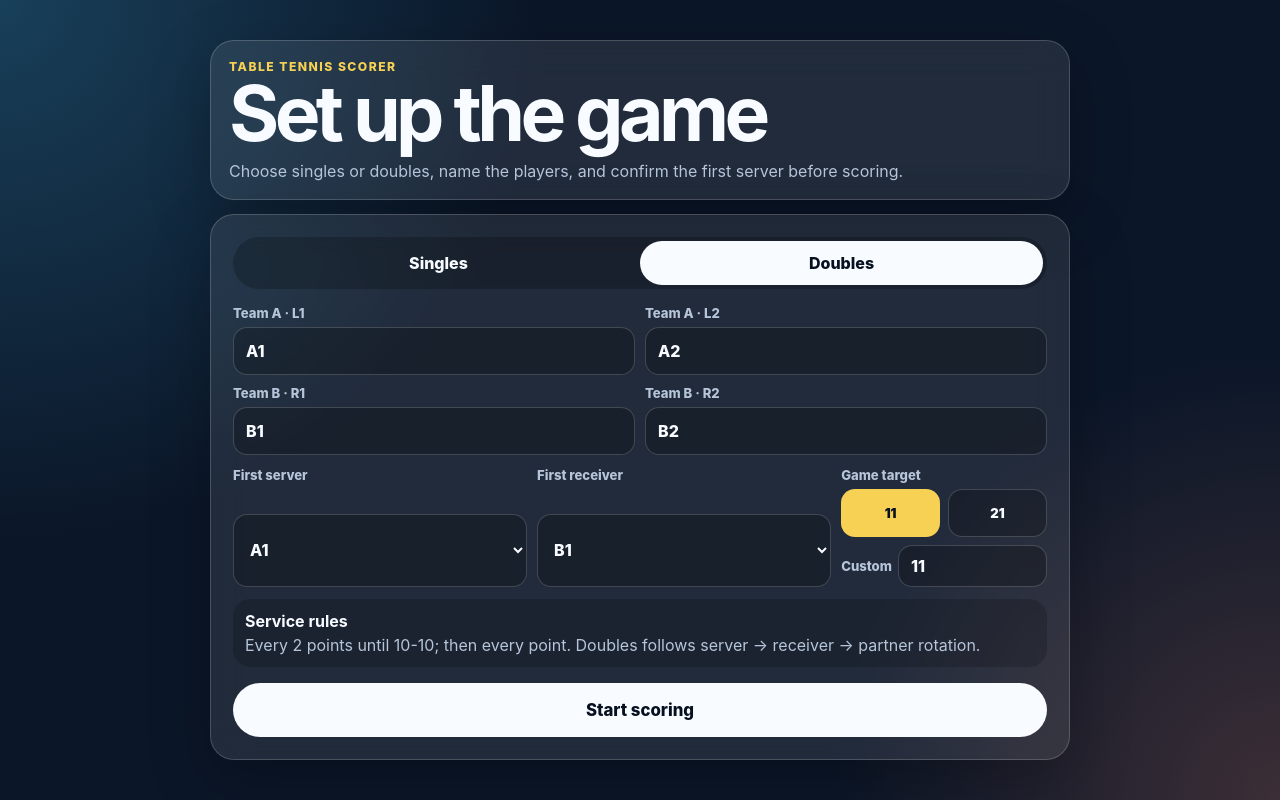
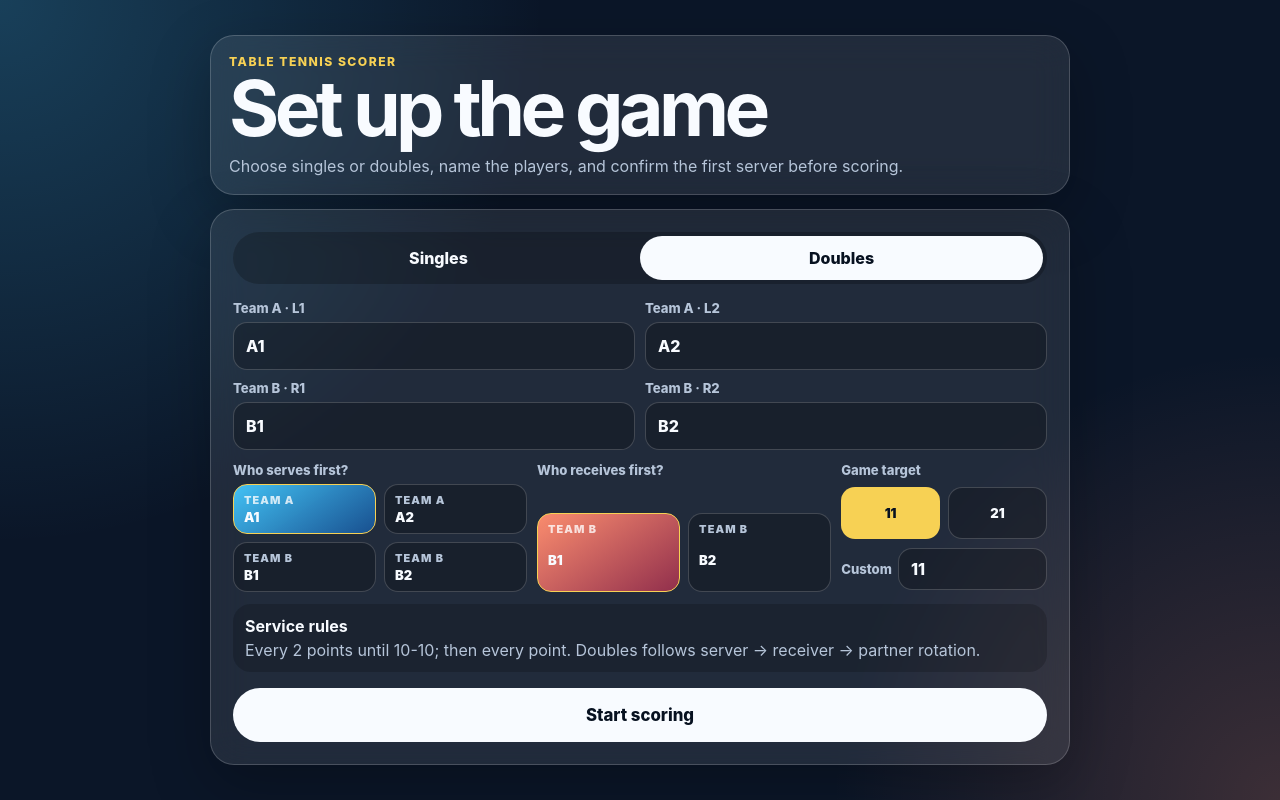
Before and after one commit to ocotter4-blip/table-tennis-scorekeeper, a React (Vite) app: page / in a window 1280 px wide. Both pictures are taken after a click on the button "Doubles". Built offline with nearby package versions, Linux system fonts and the light colour scheme.

Commit message:
Add tap-friendly first server selection

```diff
--- a/src/App.css
+++ b/src/App.css
@@ -138,13 +138,15 @@ h2 { margin-bottom: 4px; font-size: clamp(1.55rem, 7vw, 2.7rem); }
 }
 .setup-fields { margin-bottom: 12px; }
 .select-row { grid-template-columns: 1fr; margin-bottom: 12px; }
-label, .target-field { display: grid; gap: 6px; color: var(--muted); font-size: 0.82rem; font-weight: 800; }
+label, .target-field, .choice-field { display: grid; gap: 6px; color: var(--muted); font-size: 0.82rem; font-weight: 800; }
 .field-label { color: var(--muted); }
+.choice-options,
 .target-options {
   display: grid;
   grid-template-columns: 1fr 1fr;
   gap: 8px;
 }
+.choice-chip,
 .target-chip {
   min-height: 48px;
   border: 1px solid var(--line);
@@ -153,6 +155,27 @@ label, .target-field { display: grid; gap: 6px; color: var(--muted); font-size:
   background: rgba(0, 0, 0, 0.24);
   font-weight: 900;
 }
+.choice-chip {
+  display: grid;
+  gap: 2px;
+  text-align: left;
+  padding: 8px 10px;
+}
+.choice-chip span {
+  color: var(--muted);
+  font-size: 0.68rem;
+  letter-spacing: 0.1em;
+  text-transform: uppercase;
+}
+.choice-chip.active.left {
+  background: linear-gradient(145deg, rgba(69, 202, 255, 0.95), rgba(24, 82, 147, 0.96));
+  border-color: var(--accent);
+}
+.choice-chip.active.right {
+  background: linear-gradient(145deg, rgba(255, 143, 112, 0.98), rgba(150, 48, 77, 0.96));
+  border-color: var(--accent);
+}
+.choice-chip.active span { color: rgba(255,255,255,0.78); }
 .target-chip.active {
   color: #071120;
   background: var(--accent);
--- a/src/App.tsx
+++ b/src/App.tsx
@@ -147,19 +147,39 @@ export default function App() {
           </div>
 
           <div className="select-row setup-selects">
-            <label>
-              <span>First server</span>
-              <select value={initialServerId} onChange={(e) => setInitialServerId(e.target.value)}>
-                {players.map((player) => <option key={player.id} value={player.id}>{player.name}</option>)}
-              </select>
-            </label>
+            <div className="choice-field" role="group" aria-label="Who serves first">
+              <span className="field-label">Who serves first?</span>
+              <div className="choice-options">
+                {players.map((player) => (
+                  <button
+                    key={player.id}
+                    className={`choice-chip ${player.team} ${initialServerId === player.id ? 'active' : ''}`}
+                    onClick={() => setInitialServerId(player.id)}
+                    type="button"
+                  >
+                    <span>{player.team === 'left' ? 'Team A' : 'Team B'}</span>
+                    {player.name}
+                  </button>
+                ))}
+              </div>
+            </div>
             {mode === 'doubles' && (
-              <label>
-                <span>First receiver</span>
-                <select value={initialReceiverId} onChange={(e) => setInitialReceiverId(e.target.value)}>
-                  {receiverChoices.map((player) => <option key={player.id} value={player.id}>{player.name}</option>)}
-                </select>
-              </label>
+              <div className="choice-field" role="group" aria-label="Who receives first">
+                <span className="field-label">Who receives first?</span>
+                <div className="choice-options">
+                  {receiverChoices.map((player) => (
+                    <button
+                      key={player.id}
+                      className={`choice-chip ${player.team} ${initialReceiverId === player.id ? 'active' : ''}`}
+                      onClick={() => setInitialReceiverId(player.id)}
+                      type="button"
+                    >
+                      <span>{player.team === 'left' ? 'Team A' : 'Team B'}</span>
+                      {player.name}
+                    </button>
+                  ))}
+                </div>
+              </div>
             )}
             <div className="target-field" role="group" aria-label="Game target">
               <span className="field-label">Game target</span>
```
